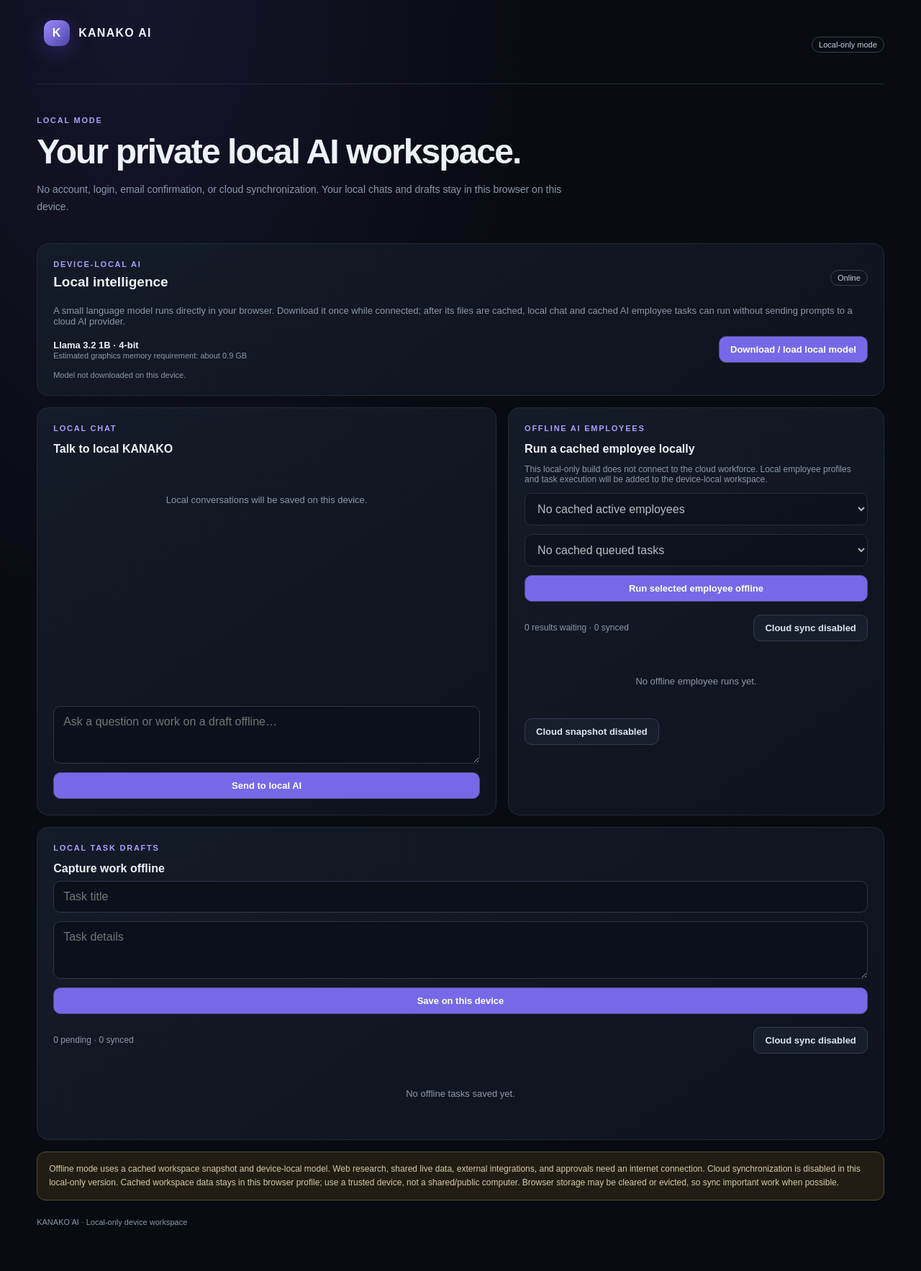
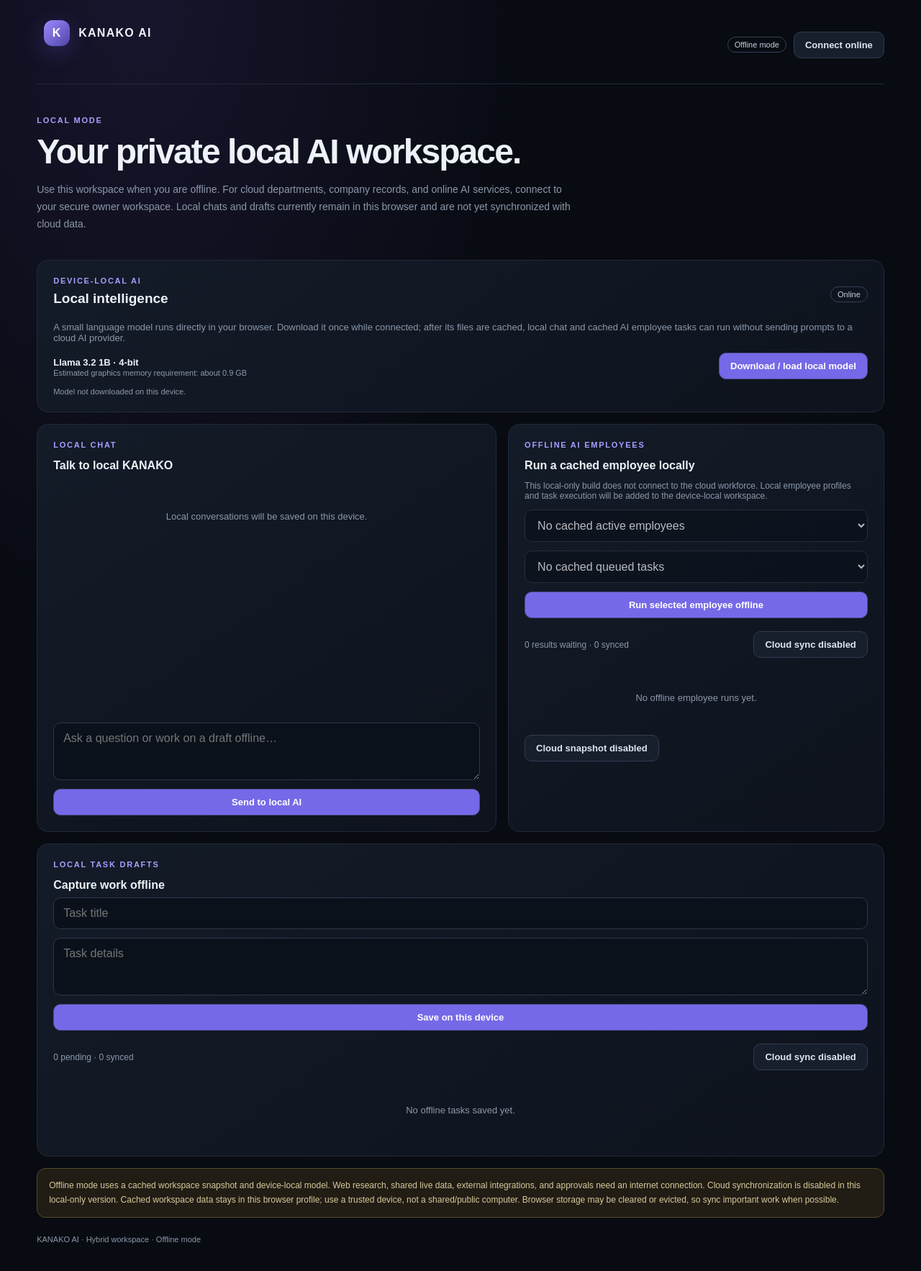
Before and after one commit to Decker143/kanako-ai, a Next.js app: page /offline in a window 1280 px wide. Shown: the top 1766 px of the page at 72% size. Built offline with nearby package versions, Linux system fonts and the light colour scheme.

Commit message:
Connect local offline workspace to secure online mode

```diff
--- a/app/offline/page.tsx
+++ b/app/offline/page.tsx
@@ -2,22 +2,22 @@ import { OfflineAIWorkspace } from "@/components/offline-ai-workspace";
 
 export const dynamic = "force-static";
 export const metadata = {
-  title: "KANAKO AI — Local Workspace",
-  description: "No-login, device-local AI workspace.",
+  title: "KANAKO AI — Offline Workspace",
+  description: "Device-local AI workspace with a separate secure online owner workspace.",
 };
 
 export default function OfflinePage() {
   return <main className="offline-page">
     <header className="offline-header">
       <div className="brand"><div className="brand-mark">K</div><span>KANAKO AI</span></div>
-      <span className="pill">Local-only mode</span>
+      <div style={{display:"flex",alignItems:"center",gap:10,flexWrap:"wrap"}}><span className="pill">Offline mode</span><a className="btn secondary" href="/">Connect online</a></div>
     </header>
     <div className="offline-intro">
       <div className="eyebrow">LOCAL MODE</div>
       <h1>Your private local AI workspace.</h1>
-      <p className="muted">No account, login, email confirmation, or cloud synchronization. Your local chats and drafts stay in this browser on this device.</p>
+      <p className="muted">Use this workspace when you are offline. For cloud departments, company records, and online AI services, connect to your secure owner workspace. Local chats and drafts currently remain in this browser and are not yet synchronized with cloud data.</p>
     </div>
     <OfflineAIWorkspace />
-    <footer className="muted" style={{fontSize:11,marginTop:24}}>KANAKO AI · Local-only device workspace</footer>
+    <footer className="muted" style={{fontSize:11,marginTop:24}}>KANAKO AI · Hybrid workspace · Offline mode</footer>
   </main>;
 }
```
